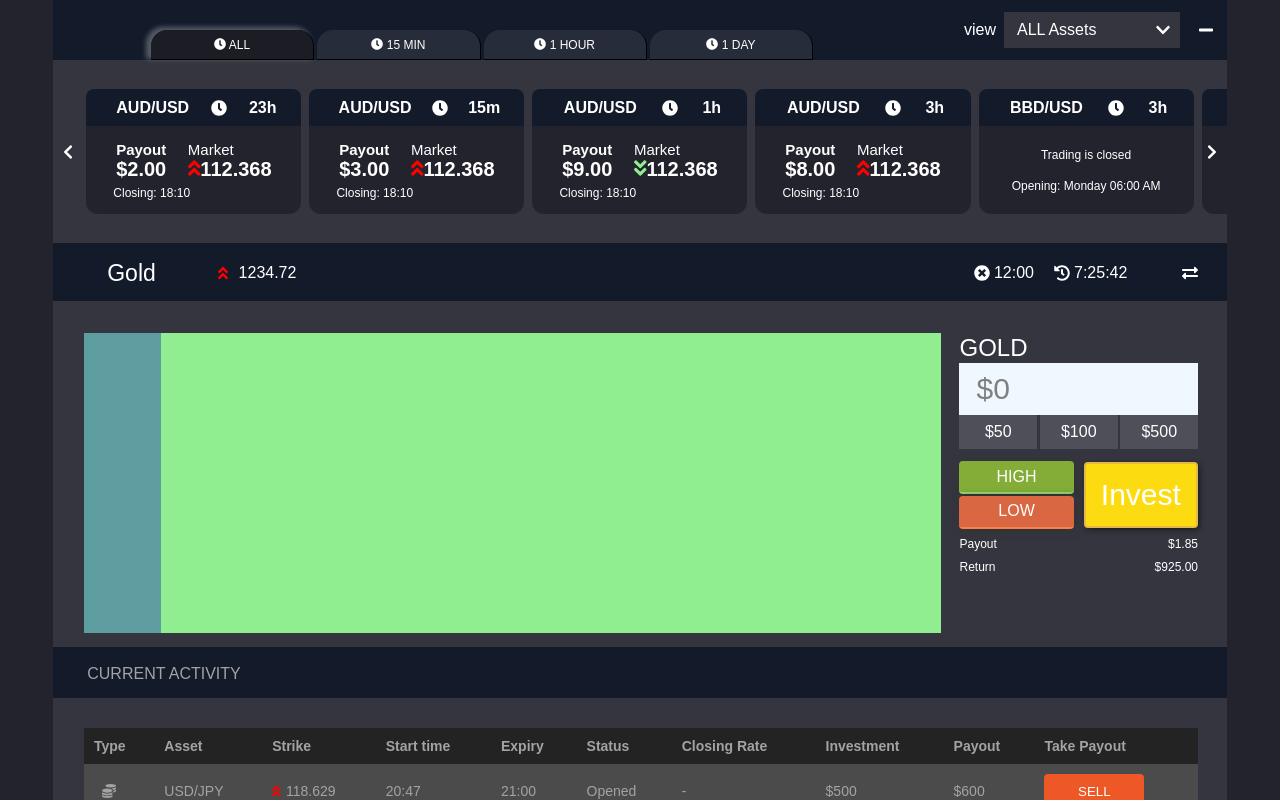
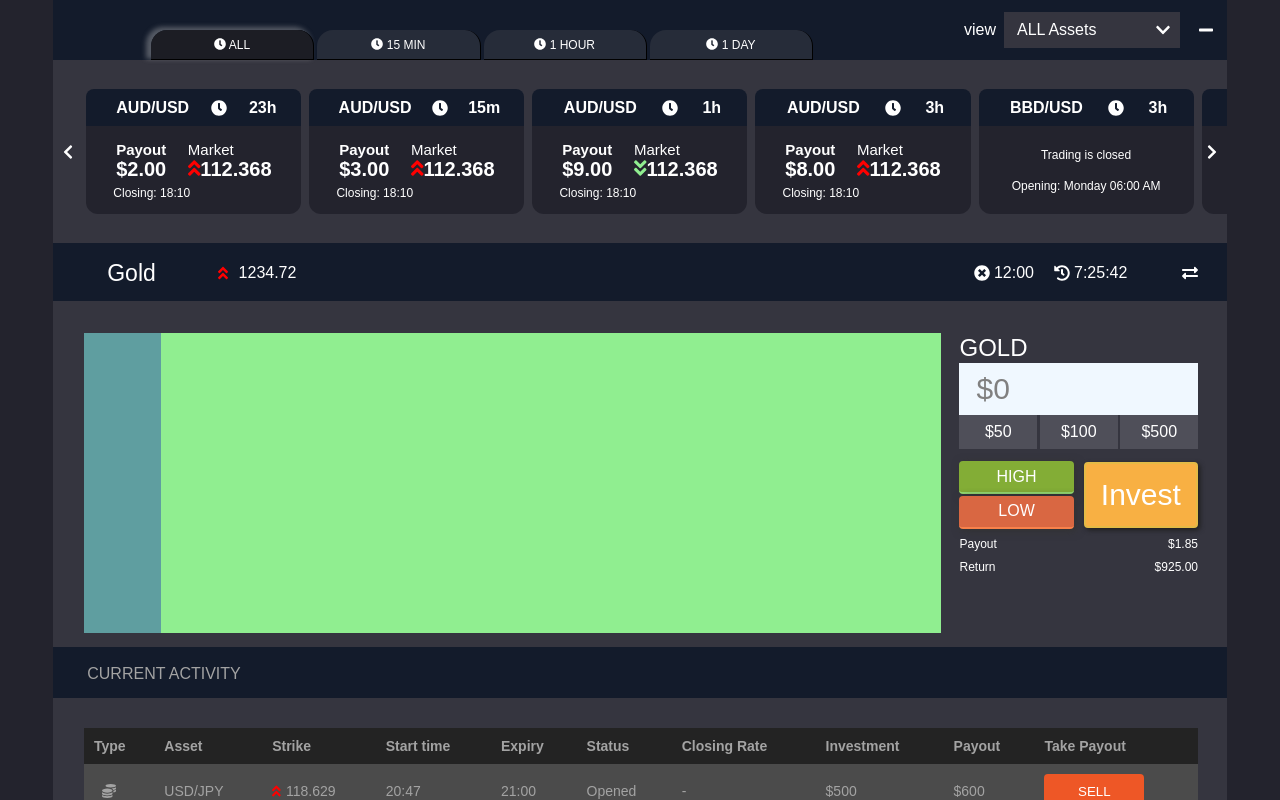
Before and after one commit to neko12377/My_Component_Library, a React app: page / in a window 1280 px wide. In both pictures the pointer is over the element "Invest". Shown: the top 800 px of the page. Built offline with nearby package versions, Linux system fonts and the light colour scheme.

Commit message:
feat: hover color

```diff
--- a/src/component/Main/component/MainContent/style.scss
+++ b/src/component/Main/component/MainContent/style.scss
@@ -163,7 +163,7 @@
         font-size: 30px;
         cursor: pointer;
         &:hover {
-          background-color: #fcdc11;
+          background-color: #f8b043;
         }
       }
     }
```
